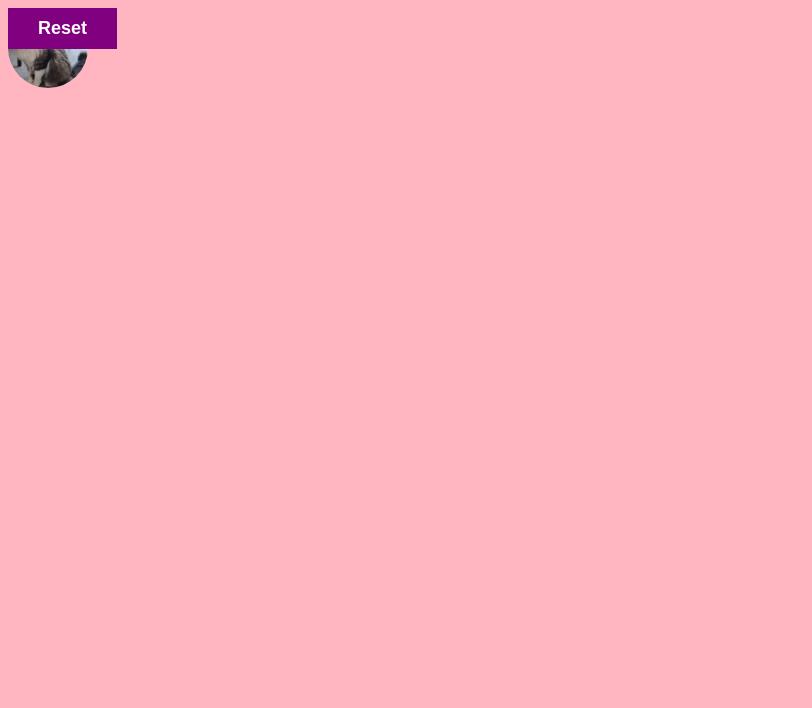
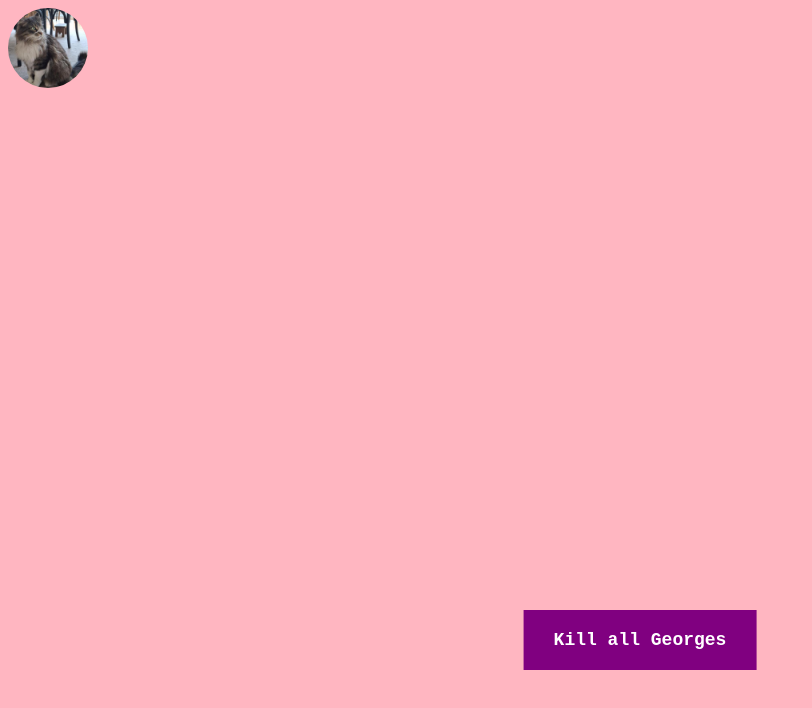
Before and after one commit to gkerjan/web, a plain HTML site: page index.html in a window 1280 px wide. Shown: the whole page, without its empty margins (0-812 px from the left). Drawn offline with Linux system fonts and the light colour scheme.

Commit message:
feat: change reset button position
Center button close to the bottom
Change button text

```diff
--- a/basic.css
+++ b/basic.css
@@ -10,14 +10,18 @@
 
 /** Reset button */
 .reset-button {
+  position: fixed;
+  bottom: 100px;
+  left: 50%;
+  transform: translate(-50%, -50%);
   cursor: pointer;
   background-color: purple;
   border: none;
   color: white;
+  font-family: 'Courier New', Courier, monospace;
   font-weight: bold;
-  padding: 10px 30px 10px 30px;
+  padding: 20px 30px 20px 30px;
   font-size: large;
-  position: relative;
   z-index: 1;
 }
 
--- a/index.html
+++ b/index.html
@@ -20,7 +20,7 @@
 
     <!-- Reset button to delete all george clones -->
     <button class="reset-button" id="reset">
-      Reset
+      Kill all Georges
     </button>
 
     <!-- Link js scripts (at the end to let other elements load first) -->
```
